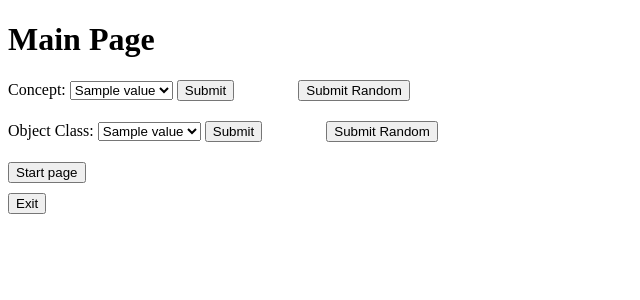
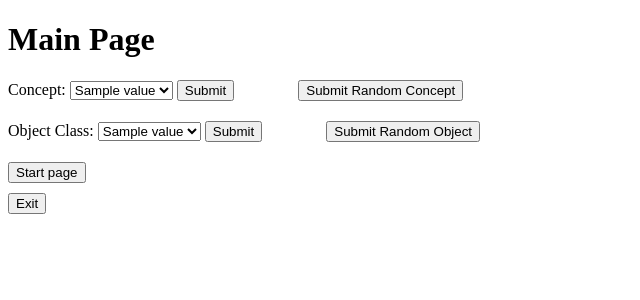
Before and after one commit to ai4popugai/image-caption, a Flask app: template web/templates/main.html in a window 1280 px wide. Shown: the top 300 px of the page, without its empty margins (0-640 px from the left). Run offline with Flask 3, Linux system fonts and the light colour scheme; the template is opened without the code that fills it: most values are stand-ins (such as "Sample title", 1, 10 or a date in 2020).

Commit message:
buttons renaming

```diff
--- a/web/templates/main.html
+++ b/web/templates/main.html
@@ -32,7 +32,7 @@
             {% endfor %}
         </select>
         <button type="submit" class="submit-button">Submit</button>
-        <button type="submit" class="random-button" formaction="/handle_random_concept">Submit Random</button>
+        <button type="submit" class="random-button" formaction="/handle_random_concept">Submit Random Concept</button>
     </form>
 
     <!-- Dropdown menu for object_classes -->
@@ -44,7 +44,7 @@
             {% endfor %}
         </select>
         <button type="submit" class="submit-button">Submit</button>
-        <button type="submit" class="random-button" formaction="/handle_random_object_class">Submit Random</button>
+        <button type="submit" class="random-button" formaction="/handle_random_object_class">Submit Random Object</button>
     </form>
 
     <form method="GET" action="/to_start_page" class="button-spacing">
```
